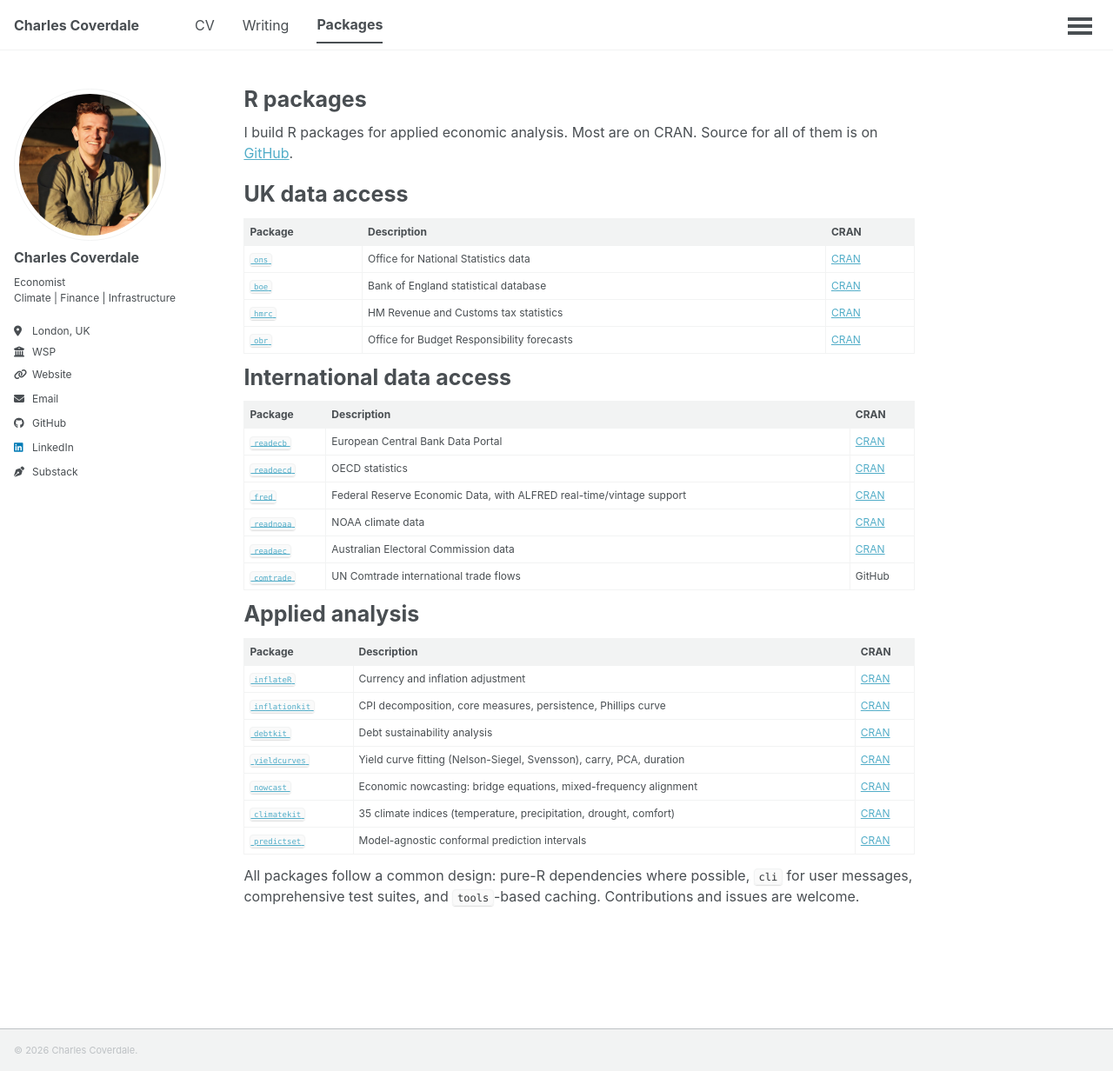
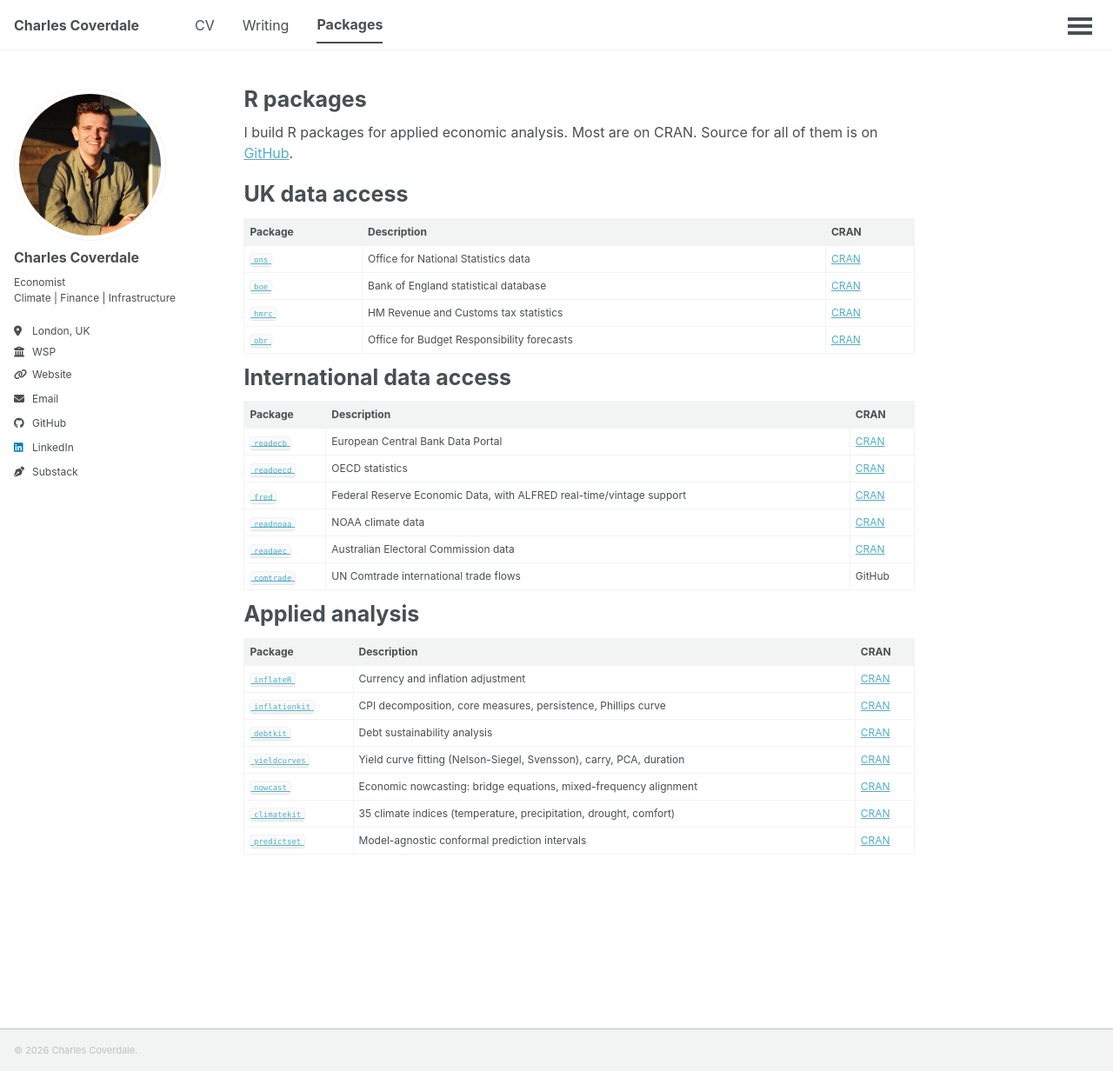
Before and after one commit to charlescoverdale/charlescoverdale.github.io, a Jekyll site: the page built from _pages/packages.md, in a window 1280 px wide and 1232 px high. Shown: the whole window at 87% size. Built offline with Jekyll 4.4.1, drawn with Linux system fonts in a browser that asks for light colours; a script that is not in the unit is left out.

Commit message:
Remove design note from Packages page

```diff
--- a/_pages/packages.md
+++ b/_pages/packages.md
@@ -41,5 +41,3 @@ Applied analysis
 | [`nowcast`](https://github.com/charlescoverdale/nowcast) | Economic nowcasting: bridge equations, mixed-frequency alignment | [CRAN](https://cran.r-project.org/package=nowcast) |
 | [`climatekit`](https://github.com/charlescoverdale/climatekit) | 35 climate indices (temperature, precipitation, drought, comfort) | [CRAN](https://cran.r-project.org/package=climatekit) |
 | [`predictset`](https://github.com/charlescoverdale/predictset) | Model-agnostic conformal prediction intervals | [CRAN](https://cran.r-project.org/package=predictset) |
-
-All packages follow a common design: pure-R dependencies where possible, `cli` for user messages, comprehensive test suites, and `tools`-based caching. Contributions and issues are welcome.
```
